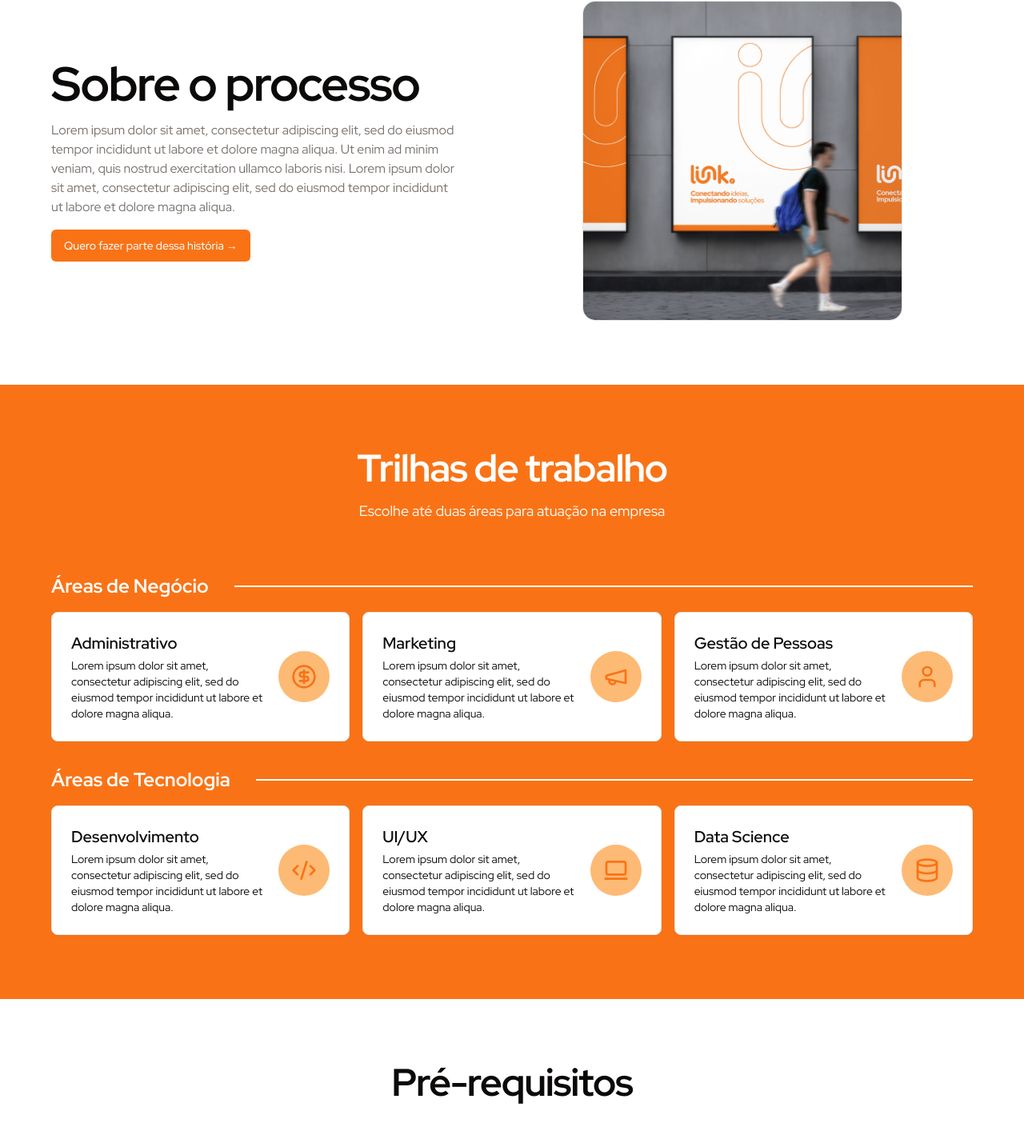
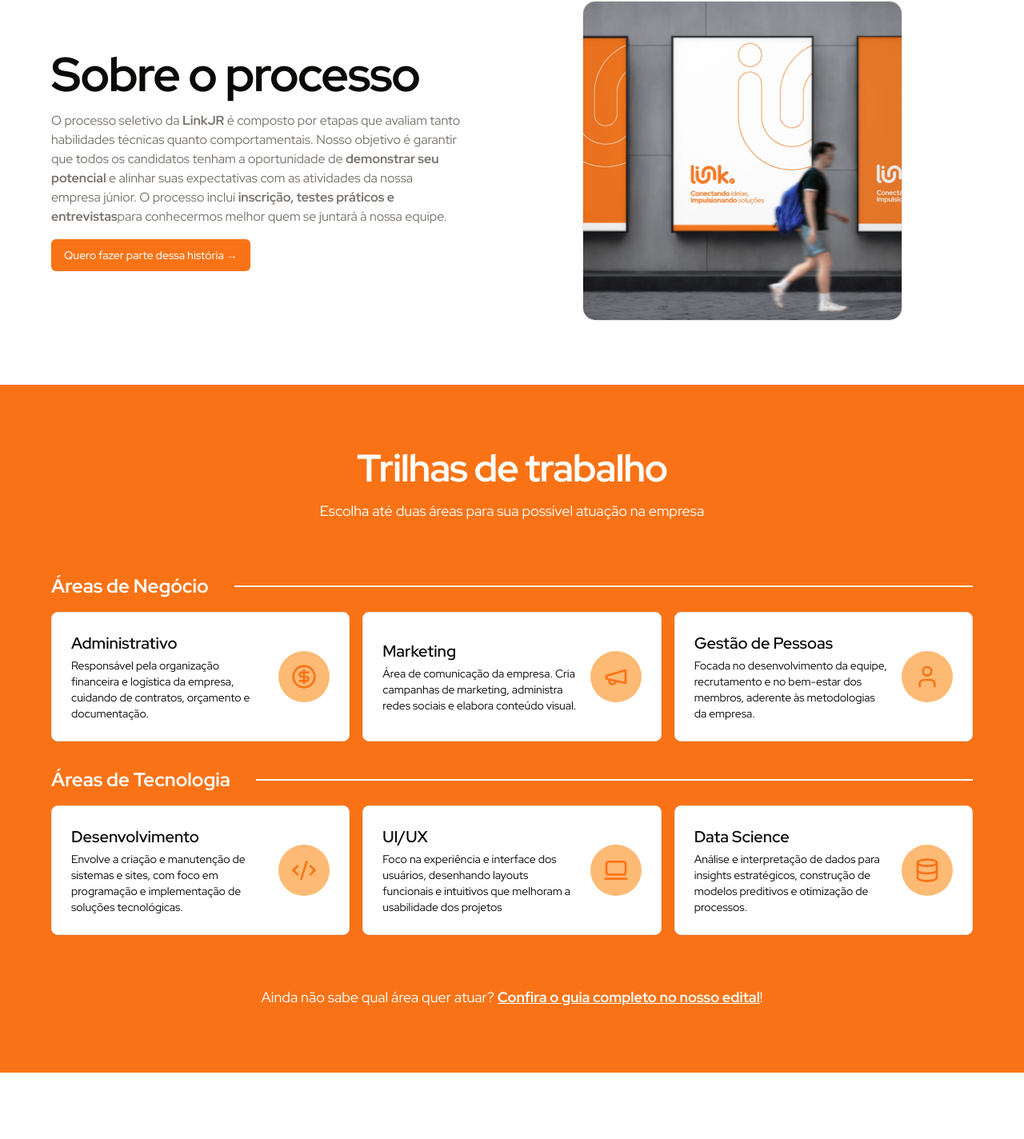
Before and after one commit to linkjrcastanhal/linkjr, a Next.js app: page /vagas in a window 1280 px wide. Shown: the part 439-1863 px from the top of the page at 80% size. Built offline with nearby package versions, Linux system fonts and the light colour scheme.

Commit message:
refactor: change job details and description

```diff
--- a/src/components/vagas/about-section/index.tsx
+++ b/src/components/vagas/about-section/index.tsx
@@ -12,14 +12,15 @@ export function AboutSection() {
       <div className="space-y-4 text-center lg:text-start">
         <h1>Sobre o processo</h1>
         <p className="text-base text-muted-foreground">
-          Lorem ipsum dolor sit amet, consectetur adipiscing elit, sed do
-          eiusmod tempor incididunt ut labore et dolore magna aliqua. Ut enim ad
-          minim veniam, quis nostrud exercitation ullamco laboris nisi. Lorem
-          ipsum dolor sit amet, consectetur adipiscing elit, sed do eiusmod
-          tempor incididunt ut labore et dolore magna aliqua.
+        O processo seletivo da <b>LinkJR</b> é composto por etapas que avaliam tanto
+        habilidades técnicas quanto comportamentais. Nosso objetivo é garantir
+        que todos os candidatos tenham a oportunidade de <b>demonstrar seu
+        potencial</b> e alinhar suas expectativas com as atividades da nossa
+        empresa júnior. O processo inclui <b>inscrição, testes práticos e entrevistas</b>
+        para conhecermos melhor quem se juntará à nossa equipe.
         </p>
 
-        <Link href="/" className={buttonVariants()}>
+        <Link href="https://forms.gle/YKcuVLQddevQyKBc9" target="_blank" className={buttonVariants()}>
           Quero fazer parte dessa história &rarr;
         </Link>
       </div>
--- a/src/components/vagas/benefits/index.tsx
+++ b/src/components/vagas/benefits/index.tsx
@@ -4,7 +4,7 @@ import { Briefcase, Building2, GraduationCap } from 'lucide-react'
 
 const BENEFITS = [
   {
-    label: 'Crédito de Estágio Obrigatório',
+    label: 'Crédito de CH Complementar',
     Icon: Briefcase,
   },
   {
--- a/src/components/vagas/timeline.tsx
+++ b/src/components/vagas/timeline.tsx
@@ -1,5 +1,7 @@
 import { Section } from '@/components/section'
 import Image from 'next/image'
+import Link from 'next/link'
+import { buttonVariants } from '../shadcn-ui/button'
 
 export function Timeline() {
   return (
@@ -21,6 +23,9 @@ export function Timeline() {
         height={1160}
         className="w-fulll block sm:hidden"
       />
+      <Link href="https://forms.gle/YKcuVLQddevQyKBc9" target="_blank" className={buttonVariants({variant: 'secondary'})}>
+          Inscreva-se no Processo Seletivo &rarr;
+      </Link>
     </Section>
   )
 }
--- a/src/components/vagas/trails/index.tsx
+++ b/src/components/vagas/trails/index.tsx
@@ -1,5 +1,6 @@
 import { Section } from '@/components/section'
 import { Card } from '@/components/shadcn-ui/card'
+import { buttonVariants } from '@/components/shadcn-ui/button'
 import {
   CircleDollarSign,
   CodeXml,
@@ -8,6 +9,7 @@ import {
   Megaphone,
   User,
 } from 'lucide-react'
+import Link from 'next/link'
 
 const TRAILS = [
   {
@@ -16,19 +18,19 @@ const TRAILS = [
       {
         title: 'Administrativo',
         description:
-          'Lorem ipsum dolor sit amet, consectetur adipiscing elit, sed do eiusmod tempor incididunt ut labore et dolore magna aliqua.',
+          'Responsável pela organização financeira e logística da empresa, cuidando de contratos, orçamento e documentação.',
         Icon: CircleDollarSign,
       },
       {
         title: 'Marketing',
         description:
-          'Lorem ipsum dolor sit amet, consectetur adipiscing elit, sed do eiusmod tempor incididunt ut labore et dolore magna aliqua.',
+          'Área de comunicação da empresa. Cria campanhas de marketing, administra redes sociais e elabora conteúdo visual.',
         Icon: Megaphone,
       },
       {
         title: 'Gestão de Pessoas',
         description:
-          'Lorem ipsum dolor sit amet, consectetur adipiscing elit, sed do eiusmod tempor incididunt ut labore et dolore magna aliqua.',
+          'Focada no desenvolvimento da equipe, recrutamento e no bem-estar dos membros, aderente às metodologias da empresa.',
         Icon: User,
       },
     ],
@@ -39,19 +41,19 @@ const TRAILS = [
       {
         title: 'Desenvolvimento',
         description:
-          'Lorem ipsum dolor sit amet, consectetur adipiscing elit, sed do eiusmod tempor incididunt ut labore et dolore magna aliqua.',
+          'Envolve a criação e manutenção de sistemas e sites, com foco em programação e implementação de soluções tecnológicas.',
         Icon: CodeXml,
       },
       {
         title: 'UI/UX',
         description:
-          'Lorem ipsum dolor sit amet, consectetur adipiscing elit, sed do eiusmod tempor incididunt ut labore et dolore magna aliqua.',
+          'Foco na experiência e interface dos usuários, desenhando layouts funcionais e intuitivos que melhoram a usabilidade dos projetos',
         Icon: LaptopMinimal,
       },
       {
         title: 'Data Science',
         description:
-          'Lorem ipsum dolor sit amet, consectetur adipiscing elit, sed do eiusmod tempor incididunt ut labore et dolore magna aliqua.',
+          'Análise e interpretação de dados para insights estratégicos, construção de modelos preditivos e otimização de processos.',
         Icon: Database,
       },
     ],
@@ -64,7 +66,7 @@ export function Trails() {
       <div className="max-w-3xl space-y-4">
         <h2>Trilhas de trabalho</h2>
         <p className="text-lg">
-          Escolhe até duas áreas para atuação na empresa
+          Escolha até duas áreas para sua possível atuação na empresa
         </p>
       </div>
 
@@ -97,6 +99,11 @@ export function Trails() {
           </div>
         ))}
       </div>
+      <div className='max-w-3xl space-y-4'>
+        <p className="text-lg">
+            Ainda não sabe qual área quer atuar? <Link className="font-bold underline" href="#">Confira o guia completo no nosso edital</Link>!
+          </p>
+      </div>
     </Section>
   )
 }
```
